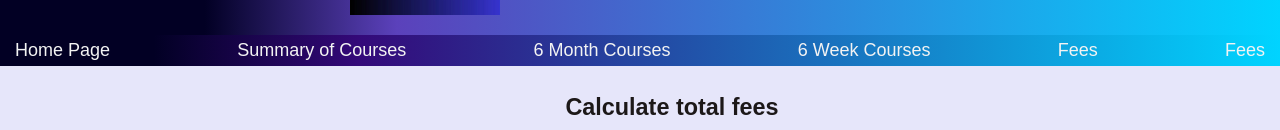
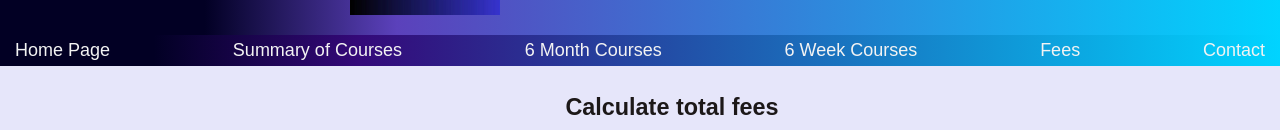
Before and after one commit to yaden21N/XHAW-project, a plain HTML site: page feesCalculation.html in a window 1280 px wide. Shown: the part 164-294 px from the top of the page. Drawn offline with Linux system fonts and the light colour scheme.

```diff
--- a/feesCalculation.html
+++ b/feesCalculation.html
@@ -30,7 +30,7 @@
                 <a href="detailed6Month.html" target="_blank">6 Month Courses</a>
                 <a href="detailed6Week.html" target="_blank">6 Week Courses</a>
                 <a href="feesCalculation.html" target="_blank">Fees</a>
-                <a href="" target="_blank">Fees</a>
+                <a href="" target="_blank">Contact</a>
             </nav>
         </header>
 
```
